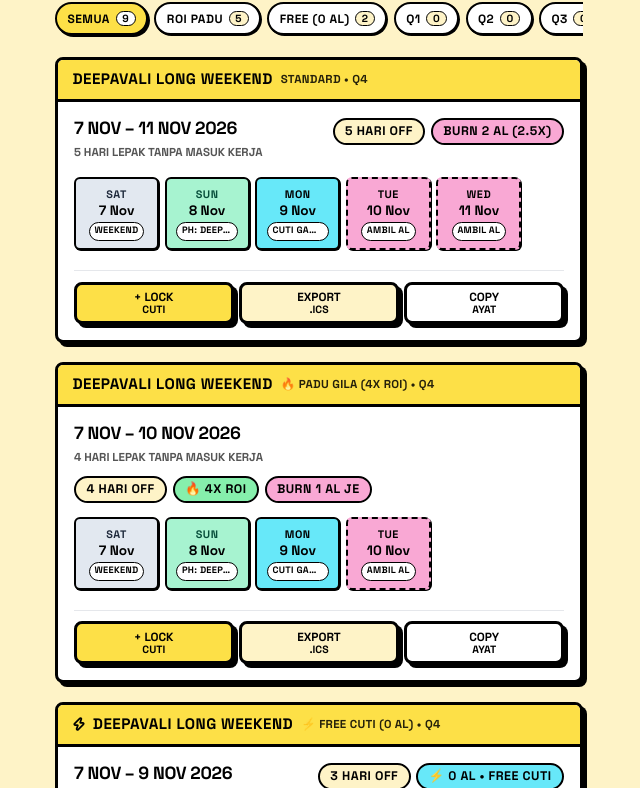
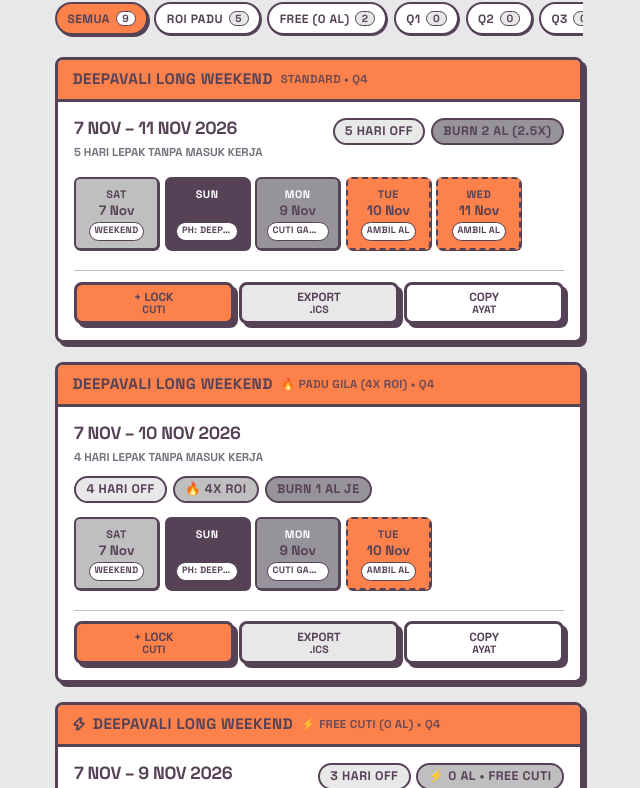
Before and after one commit to NurazimRoizan/CutiReady, a React (Vite) app: page / in a window 1280 px wide. Shown: the part 1232-2020 px from the top of the page, without its empty margins (321-961 px from the left). Built offline with nearby package versions, Linux system fonts and the light colour scheme.

Commit message:
feat(theme): apply Coral Glow & Vintage Grape Neobrutalist color palette

```diff
--- a/index.html
+++ b/index.html
@@ -4,7 +4,7 @@
     <meta charset="UTF-8" />
     <link rel="icon" type="image/svg+xml" href="/favicon.svg" />
     <meta name="viewport" content="width=device-width, initial-scale=1.0, maximum-scale=1.0, user-scalable=no" />
-    <meta name="theme-color" content="#fef3c7" />
+    <meta name="theme-color" content="#e8e8e8" />
     <meta name="description" content="CutiReady — Offline-first Malaysian long weekend leave arbitrage calculator and optimizer." />
     <link rel="preconnect" href="https://fonts.googleapis.com" />
     <link rel="preconnect" href="https://fonts.gstatic.com" crossorigin />
--- a/scripts/check-tokens.js
+++ b/scripts/check-tokens.js
@@ -20,6 +20,7 @@ const ROOT_DIR = path.resolve(__dirname, '..');
 const ALLOWED_DEFINITIONS = [
   'src/index.css',
   'src/App.css',
+  'vite.config.ts',
 ];
 
 const IGNORED_PATHS = [
--- a/src/components/BrutalistBadge.tsx
+++ b/src/components/BrutalistBadge.tsx
@@ -3,6 +3,7 @@ import type { ReactNode, CSSProperties } from 'react';
 export interface BrutalistBadgeProps {
   children: ReactNode;
   color?: string;
+  textColor?: string;
   style?: CSSProperties;
   className?: string;
   size?: 'sm' | 'md';
@@ -13,6 +14,7 @@ export interface BrutalistBadgeProps {
 export function BrutalistBadge({
   children,
   color = 'var(--accent-cyan)',
+  textColor,
   style = {},
   className = '',
   size = 'md',
@@ -32,7 +34,7 @@ export function BrutalistBadge({
         justifyContent: 'center',
         gap: '0.35rem',
         backgroundColor: color,
-        color: 'var(--text-color)',
+        color: textColor || 'var(--text-color)',
         border: '2px solid var(--border-color)',
         borderRadius: 'var(--border-radius-pill)',
         padding: isSmall ? '0.15rem 0.45rem' : '0.25rem 0.65rem',
--- a/src/components/DayStripTile.tsx
+++ b/src/components/DayStripTile.tsx
@@ -31,13 +31,13 @@ function DayStripTileComponent({
     textColor = 'var(--ph-text)';
     typeLabel = day.holidayName ? `PH: ${day.holidayName.split(' ')[0]}` : 'CUTI PH';
   } else if (day.type === 'REPLACEMENT_HOLIDAY') {
-    bgColor = 'var(--accent-cyan)';
-    textColor = 'var(--text-color)';
+    bgColor = 'var(--replacement-bg)';
+    textColor = 'var(--replacement-text)';
     typeLabel = 'CUTI GANTI';
   } else if (day.type === 'WORKDAY') {
     // This workday is part of the bridge, so it's a recommended / planned AL day!
-    bgColor = 'var(--accent-pink)';
-    textColor = 'var(--text-color)';
+    bgColor = 'var(--al-bg)';
+    textColor = 'var(--al-text)';
     typeLabel = isPlanned ? '✓ DAH LOCK' : 'AMBIL AL';
     isDashed = !isPlanned;
   }
--- a/src/components/HeroSection.tsx
+++ b/src/components/HeroSection.tsx
@@ -32,7 +32,7 @@ export function HeroSection({
         Untuk Pekerja Malaysia<br />
         <span
           style={{
-            backgroundColor: 'var(--accent-cyan)',
+            backgroundColor: 'var(--accent-yellow)',
             padding: '0.1rem 0.5rem',
             border: 'var(--border-width) solid var(--border-color)',
             display: 'inline-block',
--- a/src/components/LegendModal.tsx
+++ b/src/components/LegendModal.tsx
@@ -31,22 +31,22 @@ export function LegendModal({ isOpen, onClose }: LegendModalProps) {
 
   const calendarColors = [
     {
-      badge: <BrutalistBadge size="sm" color="var(--ph-bg)">🟢 Cuti Umum (PH)</BrutalistBadge>,
+      badge: <BrutalistBadge size="sm" color="var(--ph-bg)" textColor="var(--ph-text)">🍇 Cuti Umum (PH)</BrutalistBadge>,
       title: 'Gazetted Public Holiday',
-      desc: 'Cuti am rasmi kerajaan / gazet negeri. Gaji jalan, 0 AL ditolak.',
+      desc: 'Cuti am rasmi kerajaan / gazet negeri (Vintage Grape). Gaji jalan, 0 AL ditolak.',
     },
     {
-      badge: <BrutalistBadge size="sm" color="var(--accent-cyan)">🔵 Cuti Ganti</BrutalistBadge>,
+      badge: <BrutalistBadge size="sm" color="var(--replacement-bg)" textColor="var(--replacement-text)">🪨 Cuti Ganti</BrutalistBadge>,
       title: 'Replacement Holiday',
-      desc: 'Bila PH jatuh hari weekend / rehat, automatik diganti ke hari bekerja seterusnya.',
+      desc: 'Bila PH jatuh hari weekend / rehat, automatik diganti ke hari bekerja seterusnya (Rosy Granite).',
     },
     {
-      badge: <BrutalistBadge size="sm" color="var(--accent-pink)">🌸 Ambil AL (Pink)</BrutalistBadge>,
+      badge: <BrutalistBadge size="sm" color="var(--al-bg)" textColor="var(--al-text)">🔥 Ambil AL</BrutalistBadge>,
       title: 'Recommended Annual Leave',
-      desc: 'Hari kerja strategik diapit cuti & weekend. Apply AL hari ni untuk unlock cuti panjang!',
+      desc: 'Hari kerja strategik diapit cuti & weekend (Coral Glow). Apply AL hari ni untuk unlock cuti panjang!',
     },
     {
-      badge: <BrutalistBadge size="sm" color="var(--weekend-bg)">⚪ Weekend</BrutalistBadge>,
+      badge: <BrutalistBadge size="sm" color="var(--weekend-bg)" textColor="var(--weekend-text)">🪙 Weekend</BrutalistBadge>,
       title: 'Hari Rehat Mingguan',
       desc: 'Sabtu & Ahad (atau Jumaat & Sabtu untuk Kedah, Kelantan, Terengganu).',
     },
@@ -58,15 +58,15 @@ export function LegendModal({ isOpen, onClose }: LegendModalProps) {
       desc: 'Long weekend semulajadi tanpa tolak walau sehari pun baki AL korang!',
     },
     {
-      badge: <BrutalistBadge size="sm" color="var(--accent-green)">🔥 Mega ROI (≥4x)</BrutalistBadge>,
-      desc: 'Paling untung! Apply 1–2 hari AL dapat lepak 5–9 hari cuti bersambung.',
+      badge: <BrutalistBadge size="sm" color="var(--accent-yellow)">🔥 Mega ROI (≥4x)</BrutalistBadge>,
+      desc: 'Paling untung! Apply 1–2 hari AL dapat lepak 5–9 hari cuti bersambung (Coral Glow).',
     },
     {
-      badge: <BrutalistBadge size="sm" color="var(--accent-pink)">🌸 Burn [X] AL</BrutalistBadge>,
+      badge: <BrutalistBadge size="sm" color="var(--accent-pink)" textColor="var(--bg-secondary)">🪨 Burn [X] AL</BrutalistBadge>,
       desc: 'Bilangan hari cuti tahunan yang perlu diapply untuk jayakan bridge ni.',
     },
     {
-      badge: <BrutalistBadge size="sm" color="var(--accent-green)">✓ Dah Lock</BrutalistBadge>,
+      badge: <BrutalistBadge size="sm" color="var(--accent-yellow)">✓ Dah Lock</BrutalistBadge>,
       desc: 'Cuti yang korang dah simpan ke dalam dossier peribadi (My Cuti).',
     },
   ];
--- a/src/index.css
+++ b/src/index.css
@@ -6,36 +6,36 @@
 
 :root {
   /* Surfaces & Canvas */
-  --bg-primary: #fef3c7;      /* Warm soft pastel cream (main canvas) */
-  --bg-secondary: #ffffff;    /* Pure white (cards, modals) */
-  --neutral-dark: #222222;    /* Deep charcoal surfaces */
+  --bg-primary: #e8e8e8;      /* Alabaster Grey (main canvas) */
+  --bg-secondary: #ffffff;    /* Pure crisp white (cards, modals) */
+  --neutral-dark: #564256;    /* Vintage Grape surfaces */
 
-  /* High-Octane Accents (Wallo Heritage) */
-  --accent-yellow: #fde047;   /* Primary CTA, hero badges, high-contrast labels */
-  --accent-pink: #f9a8d4;     /* Secondary actions, alerts, special badges */
-  --accent-cyan: #67e8f9;     /* Tertiary accents, info chips, tags */
-  --accent-green: #86efac;    /* Success / high ROI / optimal leave badges */
-  --accent-orange: #fed7aa;   /* Amber / warning / alert tags */
-  --accent-purple: #d8b4fe;   /* Alternate celebration / highlight badge */
+  /* High-Octane Accents (New Signature Palette) */
+  --accent-yellow: #fc814a;   /* Coral Glow: Primary CTA, hero badges, high-contrast labels */
+  --accent-pink: #96939b;     /* Rosy Granite: Secondary actions, subtle tags */
+  --accent-cyan: #bfbfbf;     /* Silver: Tertiary accents, info chips, tags */
+  --accent-green: #bfbfbf;    /* Silver: Neutral confirmed / locked state */
+  --accent-orange: #fc814a;   /* Coral Glow: Highlight / alert tags */
+  --accent-purple: #564256;   /* Vintage Grape: Dark celebration / contrast badge */
 
-  /* Day Strip Semantic Tokens */
-  --weekend-bg: #e2e8f0;      /* Slate gray pill for weekends */
-  --weekend-text: #1e293b;
-  --ph-bg: #a7f3d0;           /* Emerald green pill for Public Holidays */
-  --ph-text: #064e3b;
-  --replacement-bg: var(--accent-cyan);  /* Accent Cyan pill for Replacement Holidays (Cuti Ganti) */
-  --replacement-text: var(--text-color);
-  --al-bg: var(--accent-pink);           /* Accent Pink pill for recommended Annual Leave (AL) */
-  --al-text: var(--text-color);
-  --workday-bg: #f3f4f6;      /* Subtle gray pill for regular workdays */
-  --workday-text: #374151;
+  /* Day Strip Semantic Tokens (Option A Strict Palette) */
+  --weekend-bg: #bfbfbf;      /* Silver pill for weekends */
+  --weekend-text: #564256;    /* Vintage Grape text on weekends */
+  --ph-bg: #564256;           /* Vintage Grape pill for Public Holidays */
+  --ph-text: #ffffff;         /* Crisp white text on Public Holidays */
+  --replacement-bg: #96939b;  /* Rosy Granite pill for Replacement Holidays (Cuti Ganti) */
+  --replacement-text: #ffffff;/* Crisp white text on Replacement Holidays */
+  --al-bg: #fc814a;           /* Coral Glow pill for recommended Annual Leave (AL) */
+  --al-text: #564256;         /* Vintage Grape text on Coral Glow */
+  --workday-bg: #e8e8e8;      /* Alabaster Grey pill for regular workdays */
+  --workday-text: #564256;    /* Vintage Grape text on regular workdays */
 
-  /* Text & Borders */
-  --text-color: #000000;      /* High-contrast pure black text */
-  --text-muted: #555555;      /* Muted secondary labels & timestamps */
-  --border-color: #000000;    /* Solid black borders & shadows */
-  --border-subtle: #e5e7eb;   /* Light gray card dividers */
-  --danger-bg: #fee2e2;       /* Alert / error card tinted background */
+  /* Text & Borders (Option B: Vintage Grape Line Art) */
+  --text-color: #564256;      /* Vintage Grape high-contrast typography */
+  --text-muted: #78737f;      /* Soft Rosy Slate secondary labels & timestamps */
+  --border-color: #564256;    /* Vintage Grape chunky borders & directional 4px drop shadows */
+  --border-subtle: #bfbfbf;   /* Silver card dividers */
+  --danger-bg: #fde8e8;       /* Soft tinted danger background */
 
   /* Neobrutalist Geometry */
   --border-width: 3px;        /* Standard 3px chunky border */
--- a/vite.config.ts
+++ b/vite.config.ts
@@ -13,8 +13,8 @@ export default defineConfig({
         name: 'CutiReady — Malaysian Holiday Leave Arbitrage',
         short_name: 'CutiReady',
         description: 'Maximize Malaysian long weekends and optimize annual leave with EA 1955 statutory compliance.',
-        theme_color: '#fef3c7',
-        background_color: '#fef3c7',
+        theme_color: '#e8e8e8',
+        background_color: '#e8e8e8',
         display: 'standalone',
         orientation: 'portrait',
         icons: [
```
Also changed, not shown: .agent/rules/design-system.md, public/favicon.svg.
